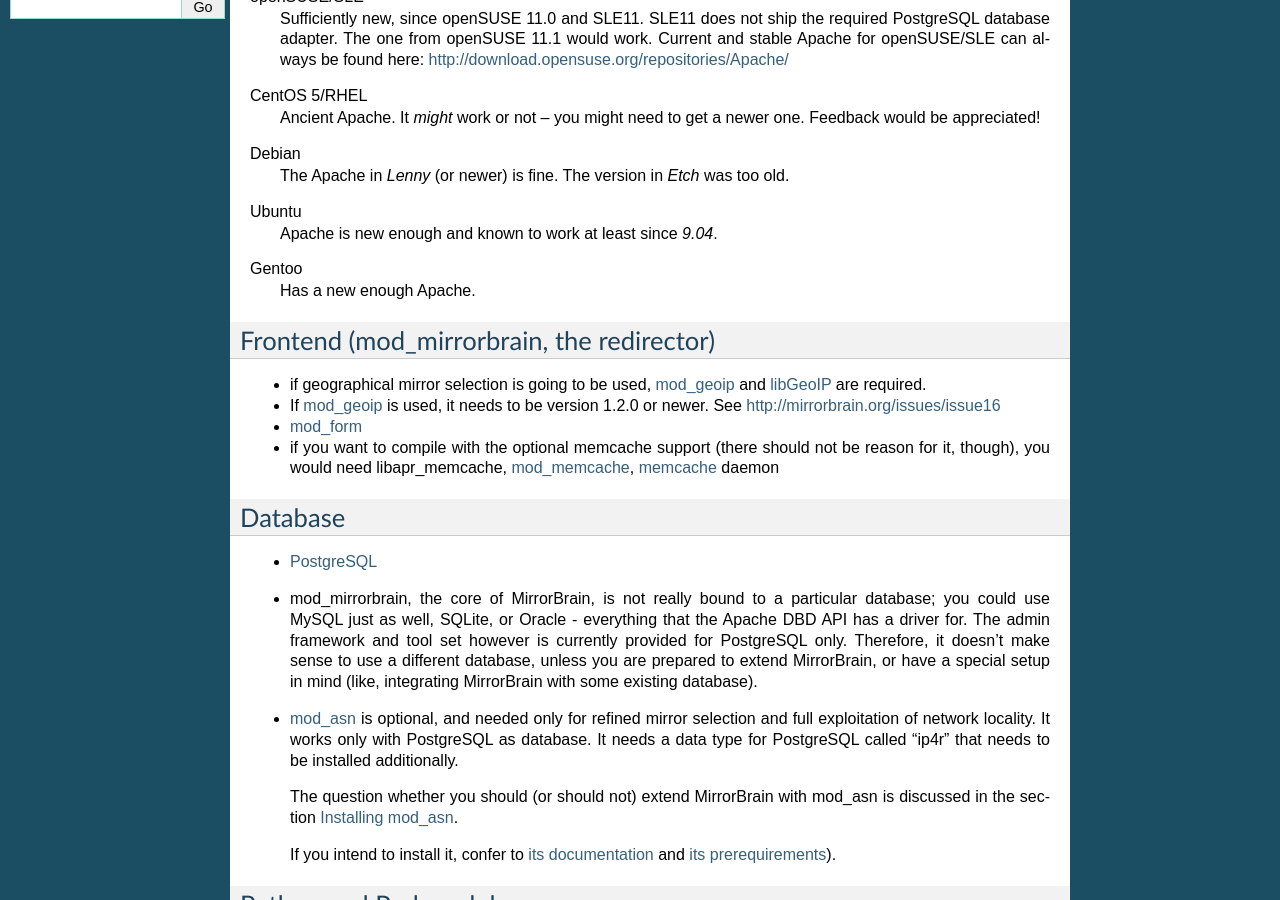
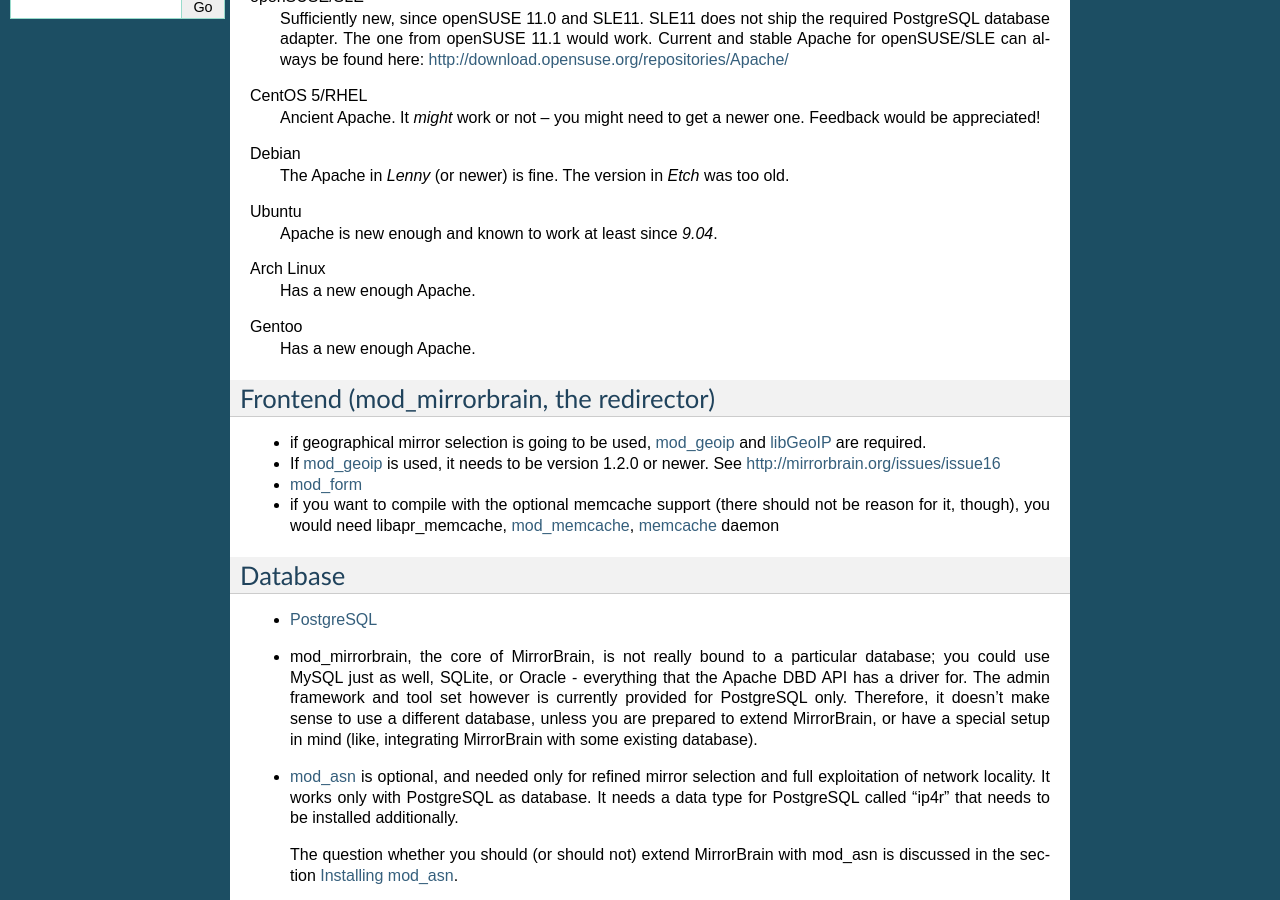
Before and after one commit to hayalci/mirrorbrain, a Sphinx documentation site: the page built from docs/installation/prerequirements.rst, in a window 1280 px wide and 900 px high, scrolled down 466 px. Built offline with Sphinx 7.4.7, drawn with Linux system fonts in a browser that asks for light colours.

Commit message:
add a note about Arch Linux to prerequirements regarding Apache
git-svn-id: http://svn.mirrorbrain.org/svn/mirrorbrain/trunk@8127 2d291e14-ff0c-0410-a3fa-d5caa9871f55

```diff
--- a/docs/installation/prerequirements.rst
+++ b/docs/installation/prerequirements.rst
@@ -46,6 +46,9 @@
 
 Ubuntu
     Apache is new enough and known to work at least since *9.04*.
+
+Arch Linux
+    Has a new enough Apache.
 
 Gentoo
     Has a new enough Apache.
```
